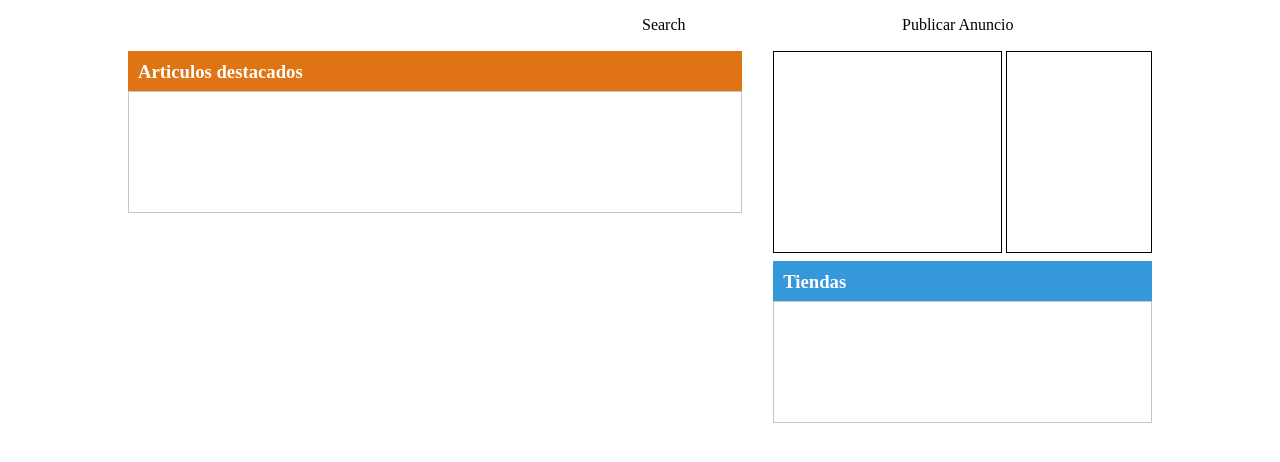
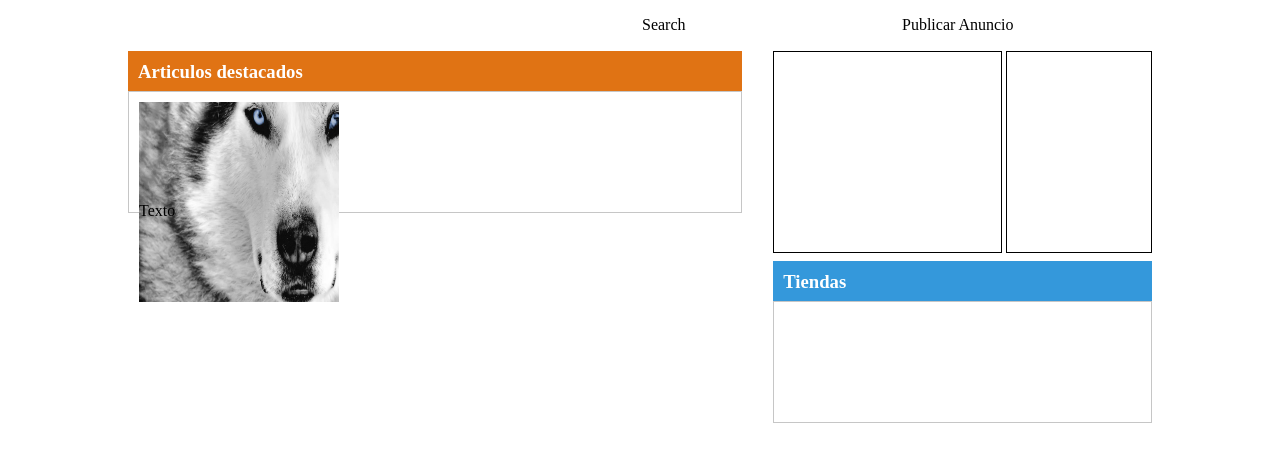
Before and after one commit to gerardocamilo/curso-css, a plain HTML site: page index.html in a window 1280 px wide. Shown: the part 54-516 px from the top of the page. Drawn offline with Linux system fonts and the light colour scheme.

Commit message:
This is the real merge with Starlin's code and hw #2

```diff
--- a/index.html
+++ b/index.html
@@ -40,9 +40,17 @@
 						<h3>Articulos destacados</h3>
 					</div>
 					<div class="box-content">
+						<div class="premium-article">
+							<div class="article-image" >
+								<img src="test-img.jpg" height="200" width="200">
+							</div>
+							<div class="article-text">Texto </div>
+
+						</div>
 
 					</div>
 				</div>
+
 			</div>
 			<div class="second-container">
 				<div class="banner">
--- a/style.css
+++ b/style.css
@@ -107,3 +107,8 @@ body {
 	padding: 10px;
 	height: 100px;
 }
+
+.box .box-content .premium-article .article-image {
+	height: 100px;
+	width: 100px;
+}
```
